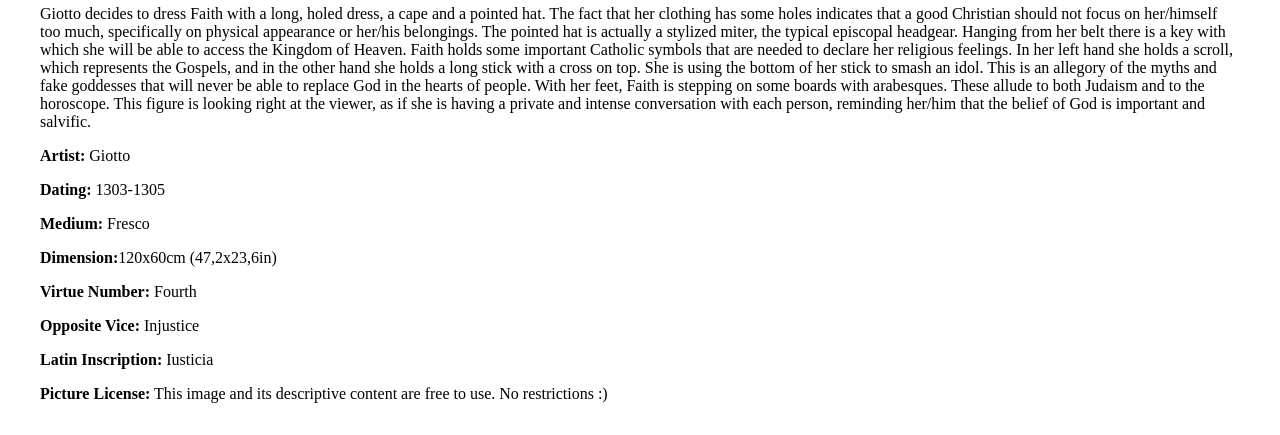
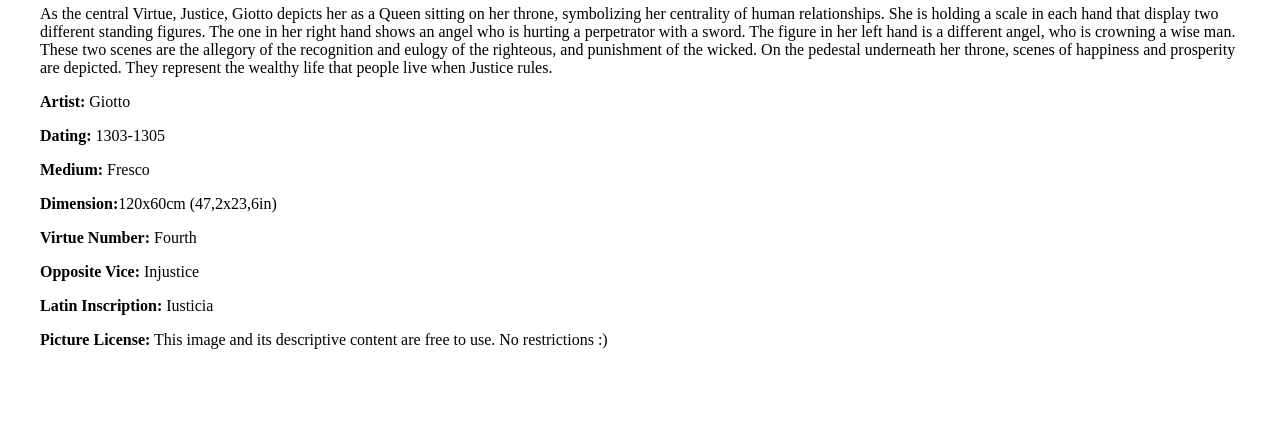
Before and after one commit to giadatasinato04/vices_virtuesofgiotto.github.io, a plain HTML site: page Open/Justice.html in a window 1280 px wide. Shown: the part 692-1127 px from the top of the page. After the commit the page ends 1073 px from the top, so only its background shows below. Drawn offline with Linux system fonts and the light colour scheme; a script that the page names is missing.

Commit message:
Update Justice.html

```diff
--- a/Open/Justice.html
+++ b/Open/Justice.html
@@ -25,7 +25,9 @@
     </script>
     <div style="margin:2em">
         <h1 border-top:2em>Justice </h1>
-        <p style="margin-top:-1">Giotto decides to dress Faith with a long, holed dress, a cape and a pointed hat. The fact that her clothing has some holes indicates that a good Christian should not focus on her/himself too much, specifically on physical appearance or her/his belongings. The pointed hat is actually a stylized miter, the typical episcopal headgear. Hanging from her belt there is a key with which she will be able to access the Kingdom of Heaven.  Faith holds some important Catholic symbols that are needed to declare her religious feelings. In her left hand she holds a scroll, which represents the Gospels, and in the other hand she holds a long stick with a cross on top. She is using the bottom of her stick to smash an idol. This is an allegory of the myths and fake goddesses that will never be able to replace God in the hearts of people. With her feet, Faith is stepping on some boards with arabesques. These allude to both Judaism and to the horoscope. This figure is looking right at the viewer, as if she is having a private and intense conversation with each person, reminding her/him that the belief of God is important and salvific. </p>
+        <p style="margin-top:-1">As the central Virtue, Justice, Giotto depicts her as a Queen sitting on her throne, symbolizing her centrality of human relationships. She is holding a scale in each hand that display two different standing figures. The one in her right hand shows an angel who is hurting a perpetrator with a sword. The figure in her left hand is a different angel, who is crowning a wise man. These two scenes are the allegory of the recognition and eulogy of the righteous, and punishment of the wicked.
+On the pedestal underneath her throne, scenes of happiness and prosperity are depicted. They represent the wealthy life that people live when Justice rules.
+ </p>
 
         <p><strong>Artist:</strong> Giotto</p>
         <p><strong>Dating:</strong> 1303-1305</p>
```
